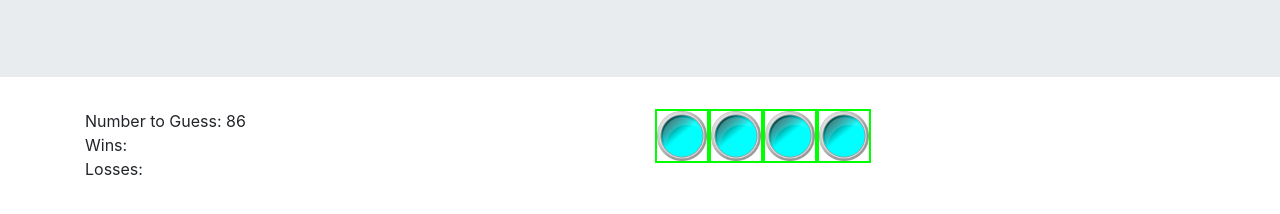
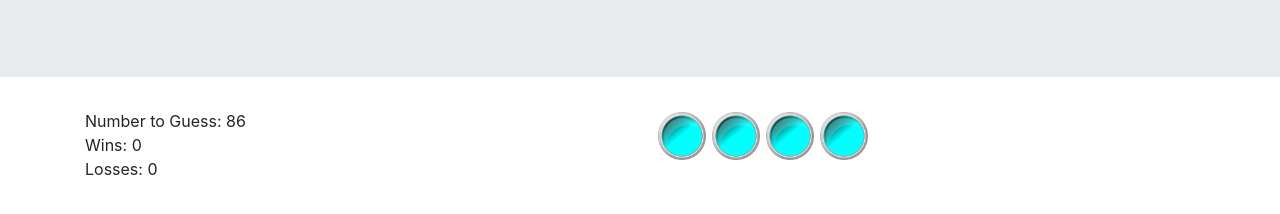
Before and after one commit to VivaMango/unit_4_game, a plain HTML site: page index.html in a window 1280 px wide. Shown: the part 172-386 px from the top of the page. Drawn offline with nearby package versions, Linux system fonts and the light colour scheme.

Commit message:
fixed commented out variable breaking our reset, added placeholder values, commented out testing CSS

```diff
--- a/assets/css/style.css
+++ b/assets/css/style.css
@@ -1,8 +1,9 @@
 
 /* css class added by jQuery to each of our images */
 .clickImageClass {
-    border-style: solid; /* for testing */
-    border-width: 2px; /* for testing */
-    border-color: lime; /* lime for testing */
+    /* border-style: solid; for testing COMMENTED OUT BECAUSE BUTTONS CURRENTLY WORKING RIGHT  */
+    /* border-width: 2px; for testing COMMENTED OUT BECAUSE BUTTONS CURRENTLY WORKING RIGHT */
+    /* border-color: lime; lime for testing COMMENTED OUT BECAUSE BUTTONS CURRENTLY WORKING RIGHT*/
     width: 10%; /* button sizing makes height scale relatively to width */
+    padding: 3px; /* padding to space buttons */
 }
--- a/assets/javascript/game.js
+++ b/assets/javascript/game.js
@@ -13,7 +13,7 @@ console.log(targetNumber , "targetNumber"); //FOR TESTING
 $("#numberToGuess").text(targetNumber);
 
 //Global counter variable to store our player's score
-    // var counter = 0;
+    var counter = 0; //THIS WAS COMMENTED OUT BY ACCIDENT FIXED OUR COUNTER RESET BETWEEN GAMES
 
   //creating a for loop to generate 4 images with random hidden values for our player to click
     for (var i = 0; i < 4; i++) { // i < 4 because we want to randomly generate 4 images with this loop for each game
@@ -52,20 +52,20 @@ $("#numberToGuess").text(targetNumber);
     //if our player correctly adds up to the target number
     if (counter === targetNumber) {
       alert("You matched my number! Can you do it again?"); // alert them that they've won the game
-      restartClickerGame(); //calling our restartClickerGame function (DEF BELOW) to restart the game
       winCounter++; //increments our winCounter variable
       console.log(winCounter , "winCounter"); //FOR TESTING
       //USE JQUERY TO MANIPULATE DOM WITH .TEXT to update the counter displayed to player
       $("#winCounterHolder").text(winCounter);
+      restartClickerGame(); //calling our restartClickerGame function (DEF BELOW) to restart the game
     }
     //or if our player exceeds target number
     else if (counter >= targetNumber) {
       alert("BUST!!! Please try again."); //alert them they've lost the game
-      restartClickerGame(); //calling our restartClickerGame function (DEF BELOW) to restart the game
       lossCounter++; //increments our lossCounter variable
       console.log(lossCounter , "lossCounter"); //FOR TESTING
       //USE JQUERY TO MANIPULATE DOM WITH .TEXT to update the counter displayed to player
       $("#lossCounterHolder").text(lossCounter);
+      restartClickerGame(); //calling our restartClickerGame function (DEF BELOW) to restart the game
     }
 
   });
--- a/index.html
+++ b/index.html
@@ -32,11 +32,11 @@
             <div class=row>
                 <!-- Left Bootstrap Game Display COUNTER HOLDER -->
                 <div class="col-lg-6">
-                    Number to Guess: <span id=numberToGuess></span>
+                    Number to Guess: <span id=numberToGuess>0</span> <!--Added placeholder 0 value-->
                     <br>
-                    Wins: <span id=winCounterHolder></span>
+                    Wins: <span id=winCounterHolder>0</span> <!-- Added placeholder 0 value-->
                     <br>
-                    Losses: <span id=lossCounterHolder></span>
+                    Losses: <span id=lossCounterHolder>0</span> <!--Added placeholder 0 value-->
                 </div>
                 <!-- Right Bootstrap Game Display IMAGE HOLDER -->
                 <div id="clickImages" class="col-lg-6"></div>
```
